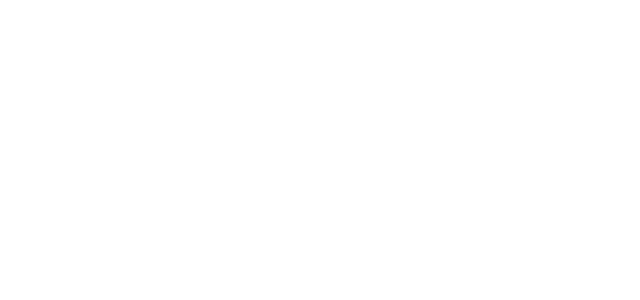
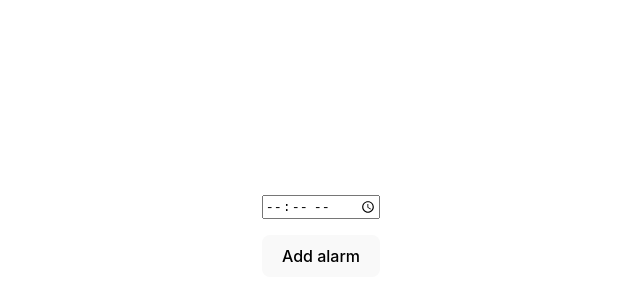
Before and after one commit to omarBaldi/alarm_app, a React (Vite) app: page / in a window 1280 px wide. Shown: the part 164-464 px from the top of the page, without its empty margins (319-959 px from the left). Built offline with nearby package versions, Linux system fonts and the light colour scheme.

Commit message:
Implemented functionality to add new alarm based on input hours and minutes set + loop rendering to show them in the DOM

```diff
--- a/src/App.tsx
+++ b/src/App.tsx
@@ -1,7 +1,63 @@
+import { useRef, useState } from 'react';
 import './App.css';
 
+interface Alarm {
+  timeSet: Date;
+  isActive: boolean;
+}
+
 function App() {
-  return <div className='App'></div>;
+  const [alarms, setAlarms] = useState<Alarm[]>([]);
+  const inputTimeReference = useRef<HTMLInputElement>(null);
+
+  const handleCreateNewAlarm = (e: React.FormEvent): void => {
+    e.preventDefault();
+
+    /**
+     * In order to prevent the application from
+     * being re-rendered whenever the input value changes,
+     * using a reference to access the value is optimal in this case.
+     */
+
+    setAlarms((prevAlarms) => {
+      if (!inputTimeReference.current) return prevAlarms;
+
+      const { value: updatedAlarmValue } = inputTimeReference.current;
+      const [hours, minutes] = updatedAlarmValue.split(':');
+
+      const alarmTime = new Date();
+      alarmTime.setHours(+hours);
+      alarmTime.setMinutes(+minutes);
+
+      const newAlarm: Alarm = {
+        isActive: true,
+        timeSet: alarmTime,
+      };
+
+      return [...prevAlarms, newAlarm];
+    });
+  };
+
+  return (
+    <div className='App'>
+      <form
+        onSubmit={handleCreateNewAlarm}
+        style={{ display: 'flex', flexDirection: 'column', gap: '1rem' }}
+      >
+        <input type='time' name='alarmInput' ref={inputTimeReference} />
+        <button type='submit'>Add alarm</button>
+      </form>
+
+      {alarms.map(({ timeSet }, index) => {
+        const hoursLabel = timeSet.getHours().toString().padStart(2, '0');
+        const minutesLabel = timeSet.getMinutes().toString().padStart(2, '0');
+
+        const key = `alarm-${timeSet.toString()}-#${index}`;
+
+        return <div key={key}>{`${hoursLabel}:${minutesLabel}`}</div>;
+      })}
+    </div>
+  );
 }
 
 export default App;
```
